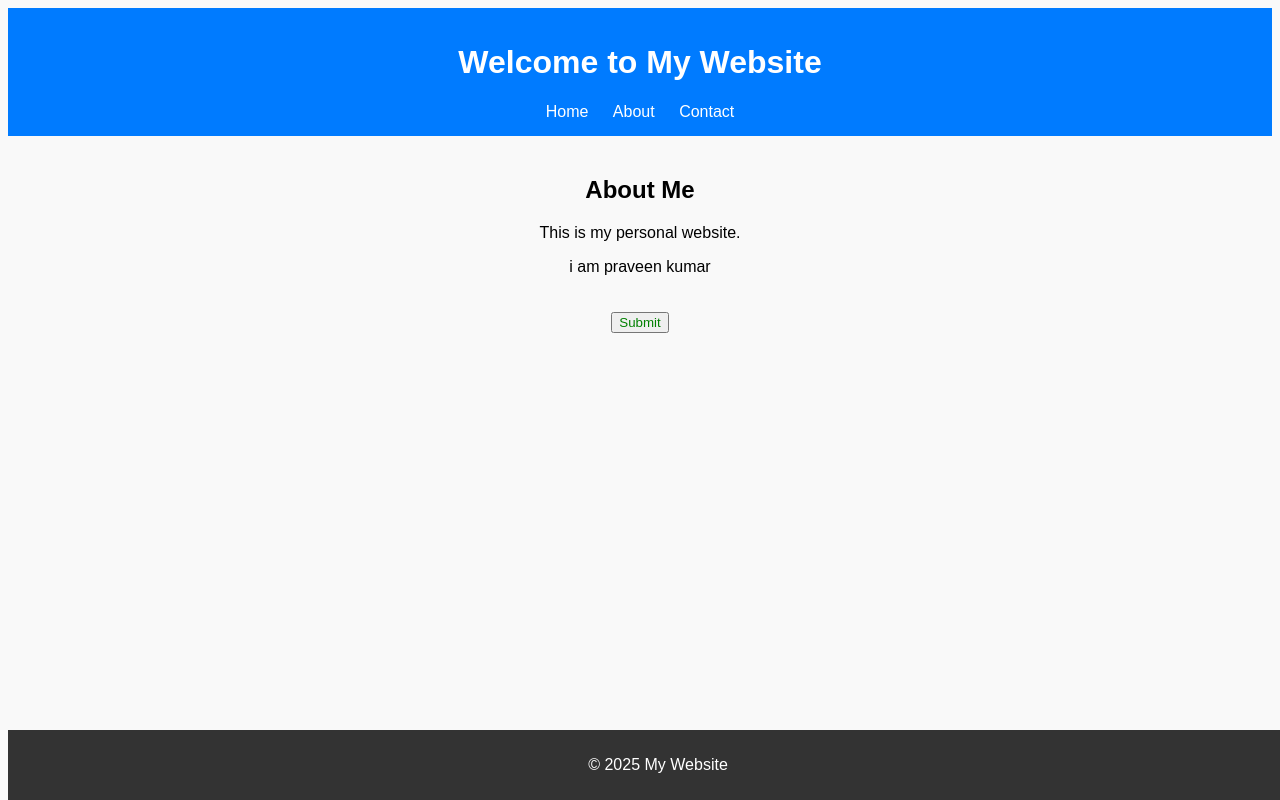
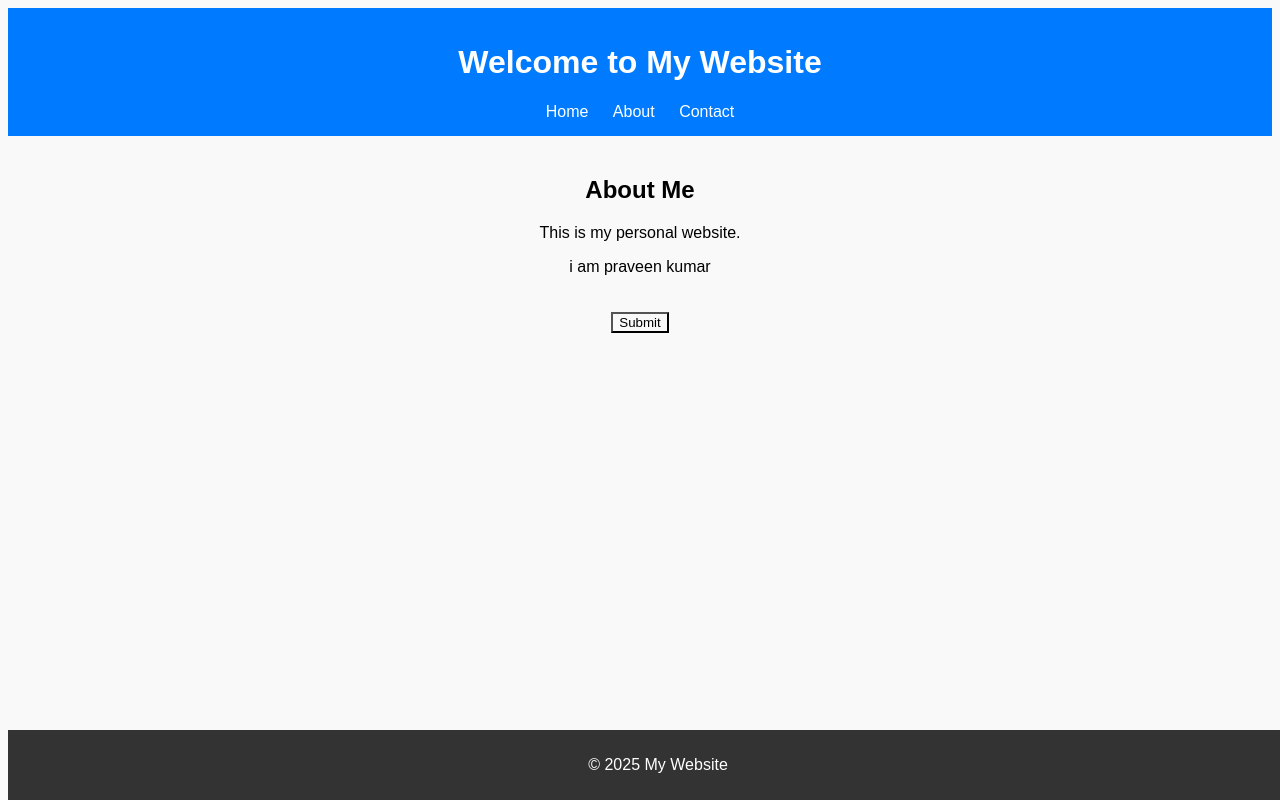
Before and after one commit to praveen-kumar-bt-web/MyWebsite, a plain HTML site: page index.html in a window 1280 px wide. Drawn offline with Linux system fonts and the light colour scheme.

Commit message:
Update style.css

```diff
--- a/style.css
+++ b/style.css
@@ -29,5 +29,5 @@ footer {
     bottom: 0;
 }
 button{
-    color : green;
+    background-color: #f9f9f9;
 }
```
